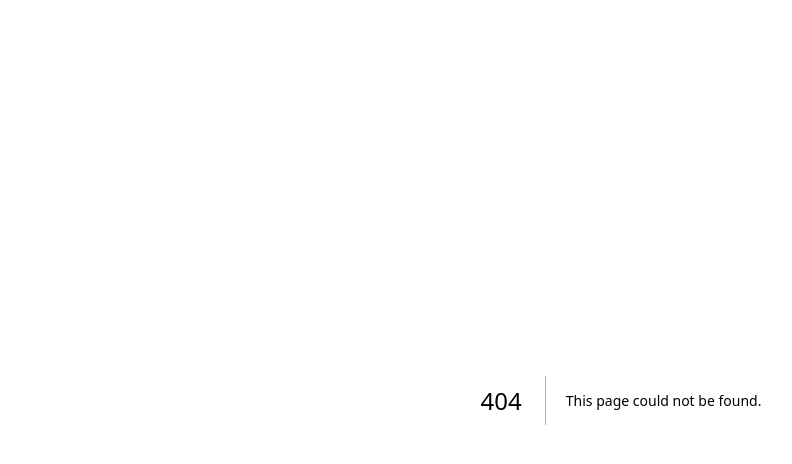
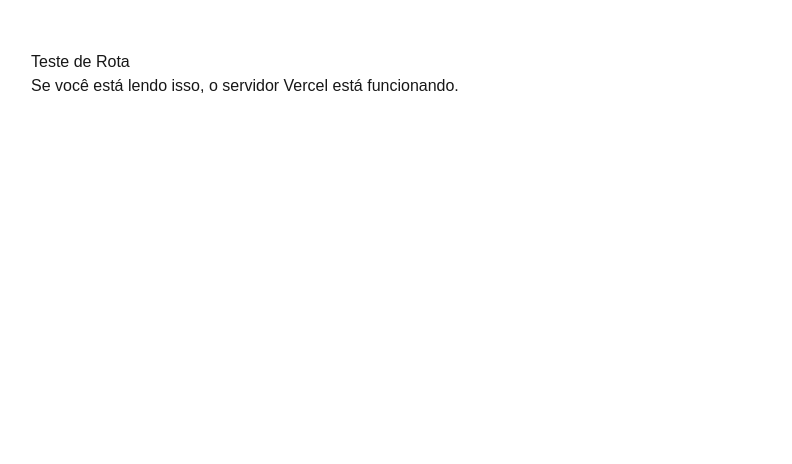
Before and after one commit to Ajosenildo/linkcondo, a Next.js app: page /teste in a window 1280 px wide. Before the commit this address had no page. Shown: the top 464 px of the page, without its empty margins (19-811 px from the left). Built offline with nearby package versions, Linux system fonts and the light colour scheme.

Commit message:
Versão 1.16

```diff
--- /dev/null
+++ b/src/app/teste/page.tsx
@@ -0,0 +1,9 @@
+// Caminho: src/app/teste/page.tsx
+export default function TestePage() {
+  return (
+    <div style={{ padding: '50px', fontFamily: 'sans-serif' }}>
+      <h1>Teste de Rota</h1>
+      <p>Se você está lendo isso, o servidor Vercel está funcionando.</p>
+    </div>
+  )
+}
```
